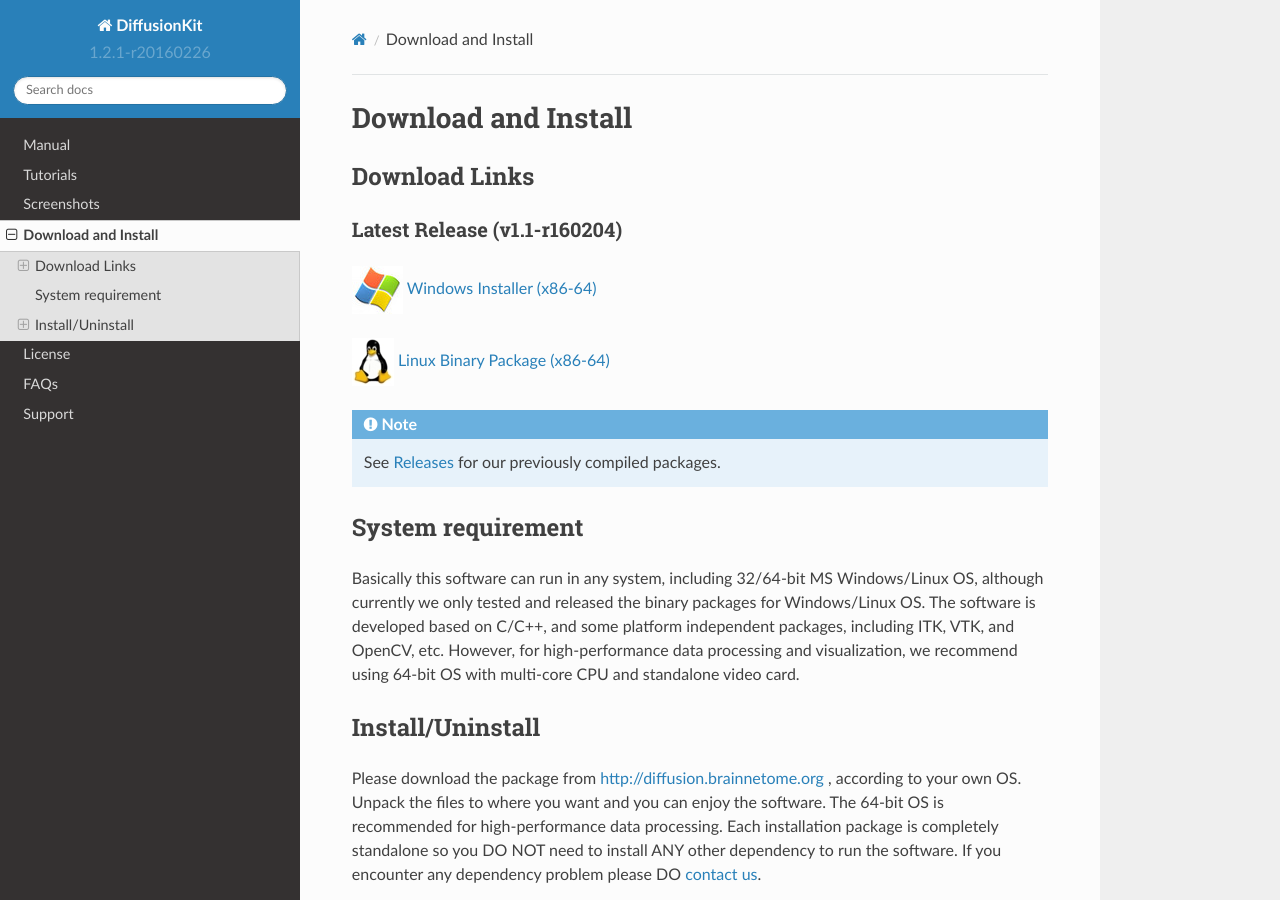
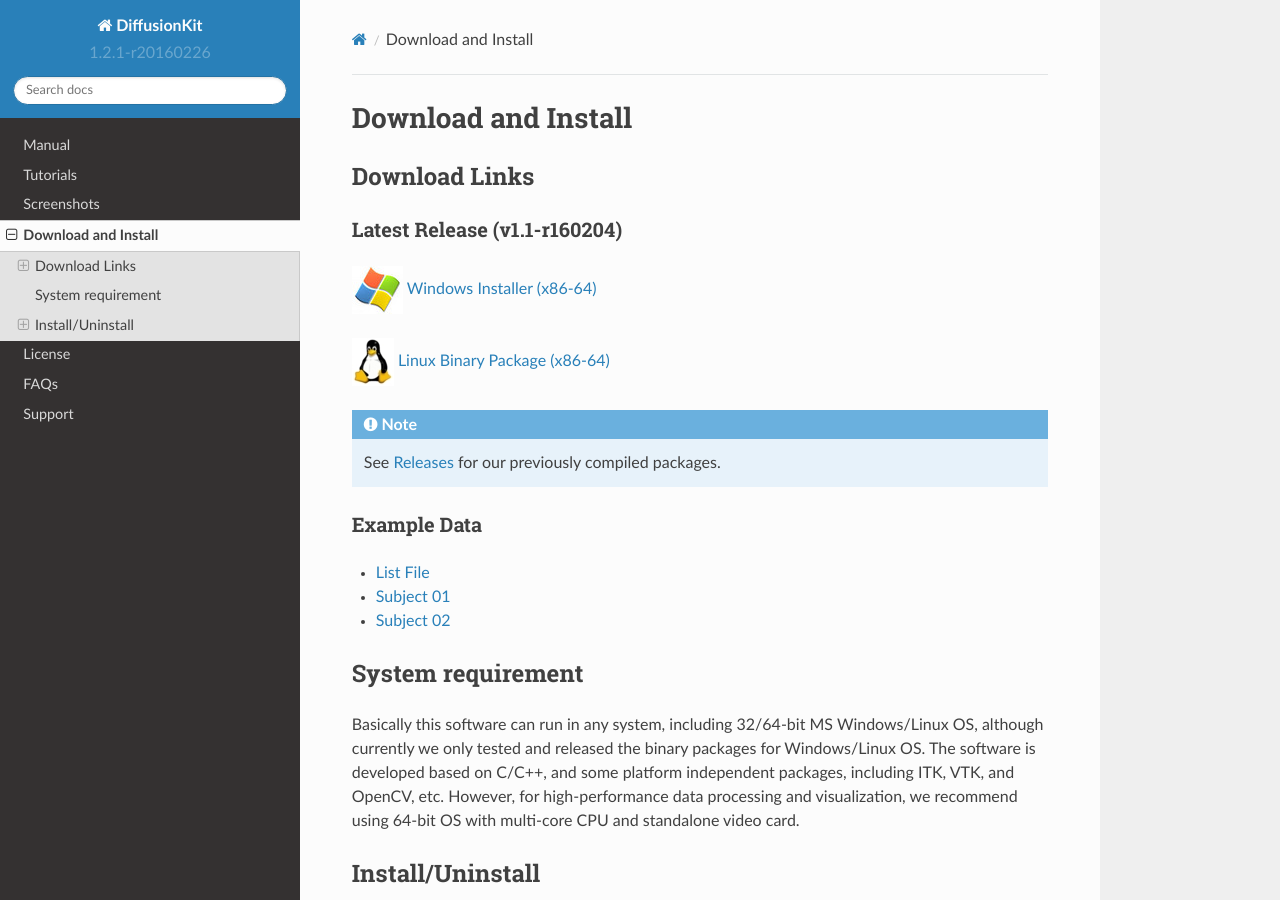
Before and after one commit to brainnetome/diffusionkit, a Sphinx documentation site: the page built from source/download.rst, in a window 1280 px wide and 900 px high. Built offline with Sphinx 7.4.7 and the Read the Docs theme 2.0.0, drawn with Linux system fonts in a browser that asks for light colours.

Commit message:
add download link for example data;

```diff
--- a/source/download.rst
+++ b/source/download.rst
@@ -26,6 +26,13 @@
 .. note::
 
  See `Releases <https://github.com/liangfu/diffusionkit/releases>`_ for our previously compiled packages.
+
+Example Data
+------------
+
+* `List File <_static/list.txt>`_
+* `Subject 01 <_static/sub01.nii.gz>`_
+* `Subject 02 <_static/sub02.nii.gz>`_
 
 System requirement
 ==================
```
